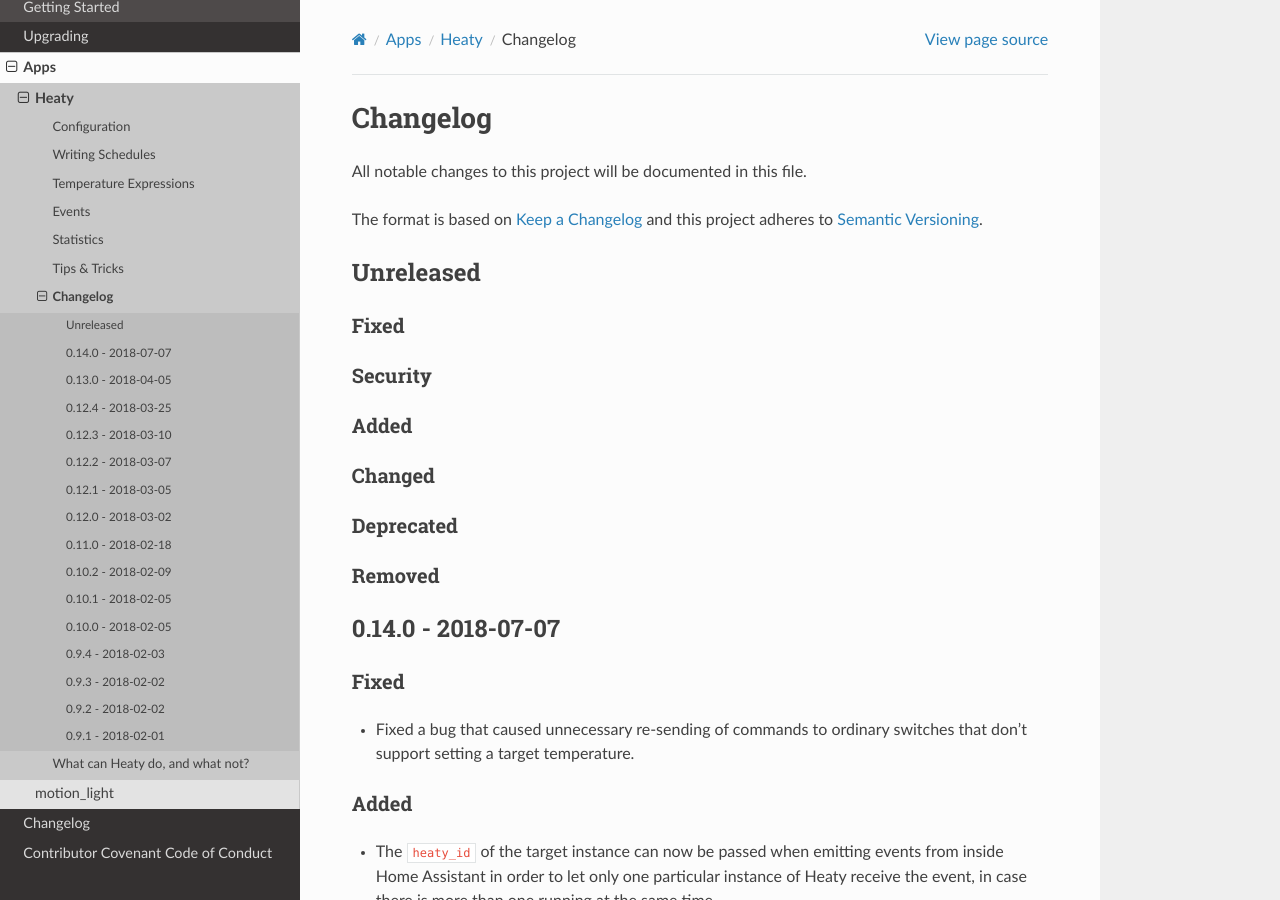
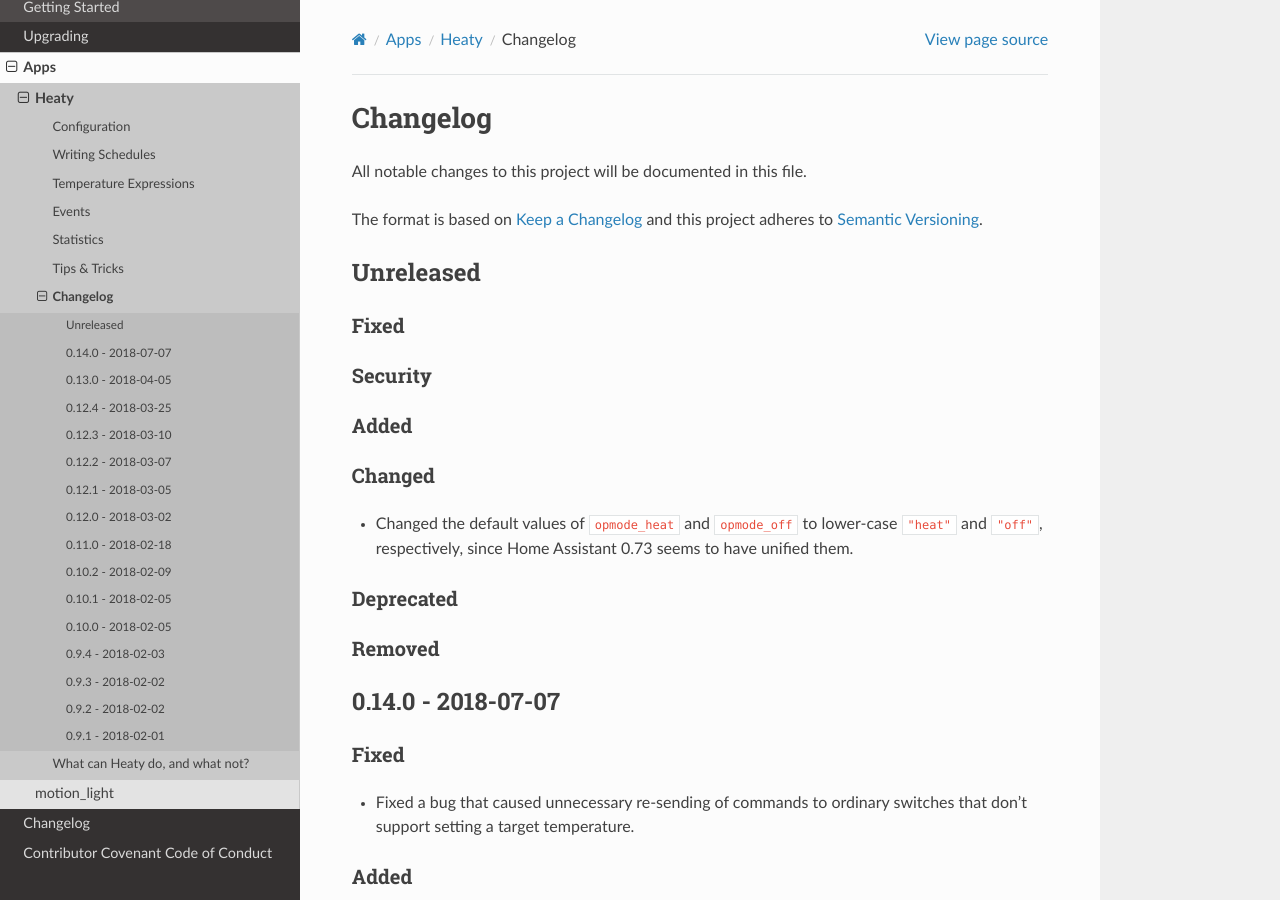
Before and after one commit to bob1de/hass-apps, a Sphinx documentation site: the page built from docs/apps/heaty/CHANGELOG.md, in a window 1280 px wide and 900 px high. Built offline with Sphinx 7.4.7 and the Read the Docs theme 2.0.0, drawn with Linux system fonts in a browser that asks for light colours.

Commit message:
[heaty] Changed opmode_heat and opmode_off defaults to lower-case

```diff
--- a/docs/apps/heaty/CHANGELOG.md
+++ b/docs/apps/heaty/CHANGELOG.md
@@ -15,6 +15,9 @@
 ### Added
 
 ### Changed
+* Changed the default values of ``opmode_heat`` and ``opmode_off``
+  to lower-case ``"heat"`` and ``"off"``, respectively, since Home
+  Assistant 0.73 seems to have unified them.
 
 ### Deprecated
 
```
Also changed, not shown: docs/apps/heaty/sample-apps.yaml (+4 -4 lines), 1 other file.
